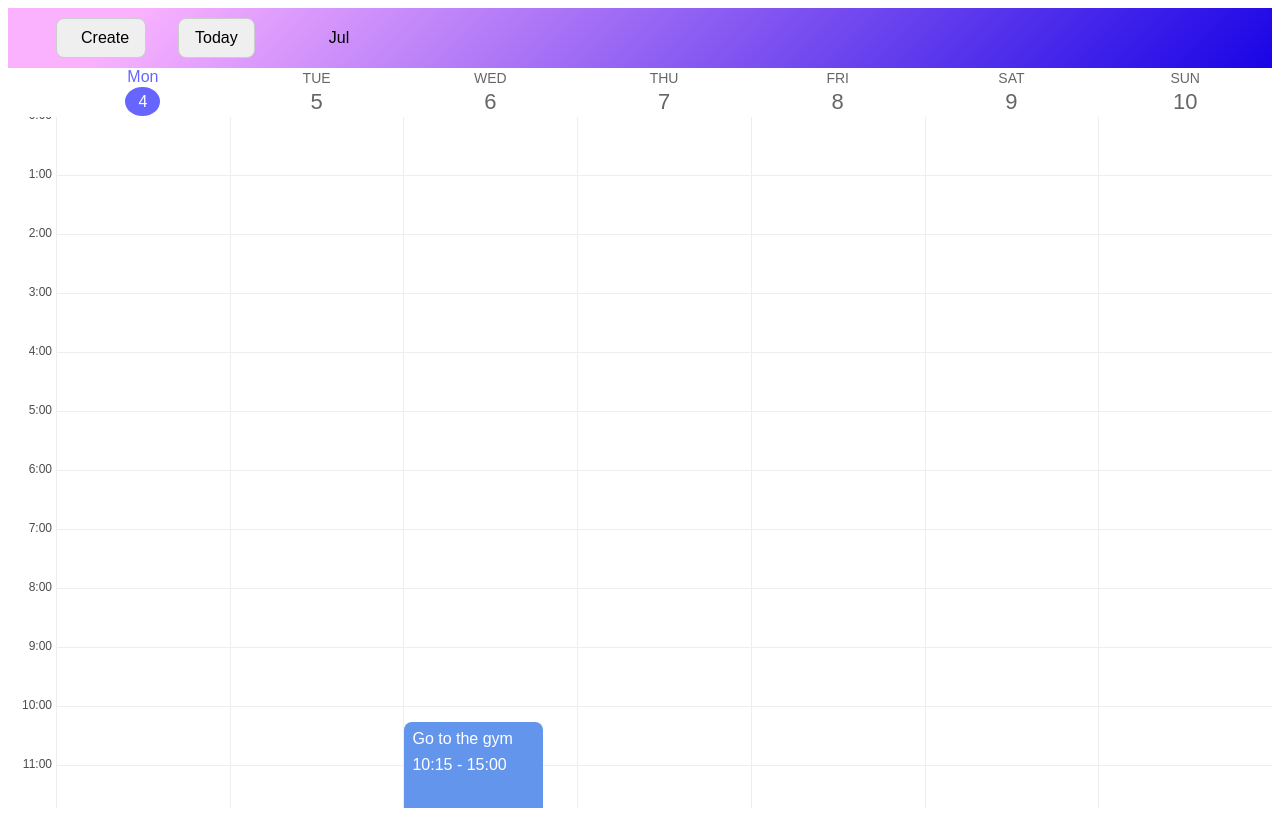
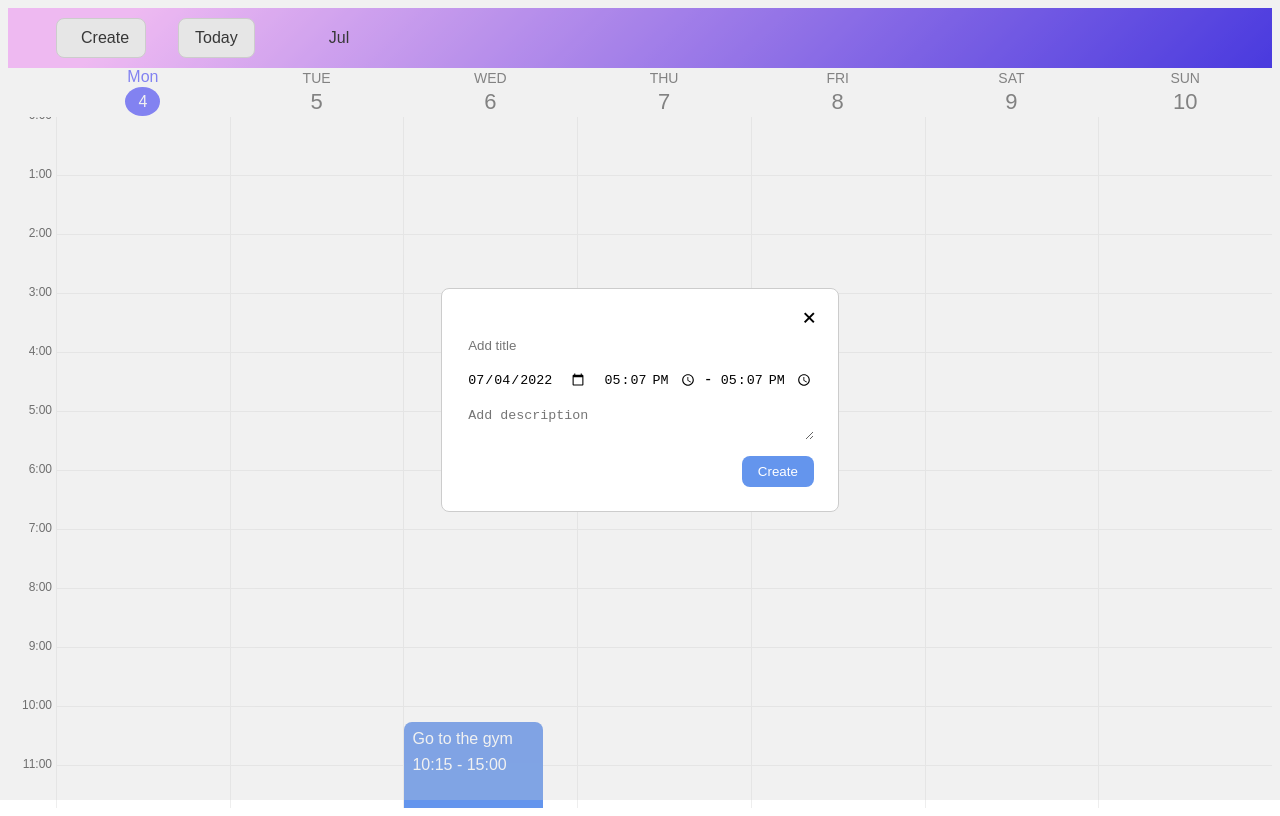
Before and after one commit to KMaximov/react-calendar-project, a React app: page / in a window 1280 px wide. Both pictures are taken after a click on the button "Create". Built offline with nearby package versions, Linux system fonts and the light colour scheme; the HTML template or start-up script is replaced by a standard one.

Commit message:
docs: read form and save event

```diff
--- a/src/App.jsx
+++ b/src/App.jsx
@@ -1,6 +1,7 @@
 import React, { useState } from 'react';
 import Header from './components/header/Header.jsx';
 import Calendar from './components/calendar/Calendar.jsx';
+import Modal from './components/modal/Modal.jsx'
 
 import { getWeekStartDate, generateWeekRange } from '../src/utils/dateUtils.js';
 
@@ -9,12 +10,21 @@ import './common.scss';
 const App = () => {
   const [weekStartDate, setWeekDate] = useState(new Date());
   const weekDates = generateWeekRange(getWeekStartDate(weekStartDate));
+  const [showModal, setShowModal] = useState(false);
+
+  const displayModal = () => {
+    setShowModal(!showModal);
+  }
 
   return (
       <>
+        {showModal && (
+          <Modal displayModal={displayModal} />
+        )}
          <Header weekDates={weekDates}
           weekStartDate={weekStartDate}
           setWeekDate={setWeekDate}
+          displayModal={displayModal}
       />
          <Calendar weekDates={weekDates} />
       </>
--- a/src/components/header/Header.jsx
+++ b/src/components/header/Header.jsx
@@ -2,8 +2,7 @@ import React from 'react';
 import moment from 'moment';
 import './header.scss';
 
-const Header = ({ weekDates, setWeekDate, weekStartDate }) => {
-
+const Header = ({ weekDates, setWeekDate, weekStartDate, displayModal }) => {
   const changeWeek = (event) => {
     if (event.target.className === "navigation__today-btn button") {
       setWeekDate(new Date())
@@ -22,7 +21,7 @@ const Header = ({ weekDates, setWeekDate, weekStartDate }) => {
 
   return (
     <header className="header">
-      <button className="button create-event-btn">
+      <button className="button create-event-btn" onClick={displayModal}>
         <i className="fas fa-plus create-event-btn__icon"></i>Create
       </button>
       <div className="navigation">
--- a/src/components/modal/Modal.jsx
+++ b/src/components/modal/Modal.jsx
@@ -1,41 +1,101 @@
-import React from 'react';
+import React, { useState } from 'react';
+import './modal.scss';
+import moment from 'moment';
+import events from '../../gateway/events';
 
-import './modal.scss';
+const Modal = ( { displayModal }) => {
 
-const Modal = () => {
+  const [title, setTitle] = useState('');
+  const [desctiption, setDescription] = useState('');
+  const [date, setDate] = useState(moment(new Date()).format('YYYY-MM-DD'));
+  const [startTime, setStartTime] = useState(moment(new Date()).format(`HH:MM`));
+  const [endTime, setEndTime] = useState(moment(new Date()).format('HH:MM'))
+
+  const changeHandler = event => {
+    if(event.target.name === 'title') {
+      setTitle(event.target.value);
+      return;
+    }
+    setDescription(event.target.value);
+  }
+
+  const changeDate = event => {
+    setDate(event.target.value)
+  }
+
+  const changeStartTime = event => {
+    setStartTime(event.target.value)
+  }
+
+  const changeEndTime = event => {
+    setEndTime(event.target.value)
+  }
+
+  const createEvent = event => {
+    event.preventDefault()
+
+    const [year, month, day] = date.split('-')
+    const [startHours, startMinutes] = startTime.split(':')
+    const [endHours, endMinutes] = endTime.split(':')
+
+    const eventData = {
+      id: events.length + 1,
+      title,
+      desctiption,
+      dateFrom: new Date(year, month - 1, day, startHours, startMinutes),
+      dateTo: new Date(year, month - 1, day, endHours, endMinutes)
+    }
+
+    events.push(eventData)
+    displayModal();
+  }
+
   return (
       <div className="modal overlay">
         <div className="modal__content">
           <div className="create-event">
-            <button className="create-event__close-btn">+</button>
+            <button className="create-event__close-btn" onClick={displayModal}>+</button>
             <form className="event-form">
               <input
                 type="text"
                 name="title"
-                placeholder="Title"
+                placeholder="Add title"
                 className="event-form__field"
+                value={title}
+                onChange={changeHandler}
               />
               <div className="event-form__time">
-                <input type="date" name="date" className="event-form__field" />
+                <input
+                  type="date"
+                  name="date"
+                  className="event-form__field"
+                  value={date}
+                  onChange={changeDate}
+                  />
                 <input
                   type="time"
                   name="startTime"
                   className="event-form__field"
-                  onChange={this.handleChange}
+                  value={startTime}
+                  onChange={changeStartTime}
                 />
                 <span>-</span>
                 <input
                   type="time"
                   name="endTime"
                   className="event-form__field"
+                  value={endTime}
+                  onChange={changeEndTime}
                 />
               </div>
               <textarea
                 name="description"
-                placeholder="Description"
+                placeholder="Add description"
                 className="event-form__field"
-              ></textarea>
-              <button type="submit" className="event-form__submit-btn">
+                value={desctiption}
+                onChange={changeHandler}
+              />
+              <button type="submit" className="event-form__submit-btn" onClick={createEvent}>
                 Create
               </button>
             </form>
--- a/src/gateway/events.js
+++ b/src/gateway/events.js
@@ -1,3 +1,5 @@
+const baseUrl = 'https://627a4e1373bad50685866f2c.mockapi.io/api/v1/Calendar';
+
 const events = [
   {
     id: 1,
```
